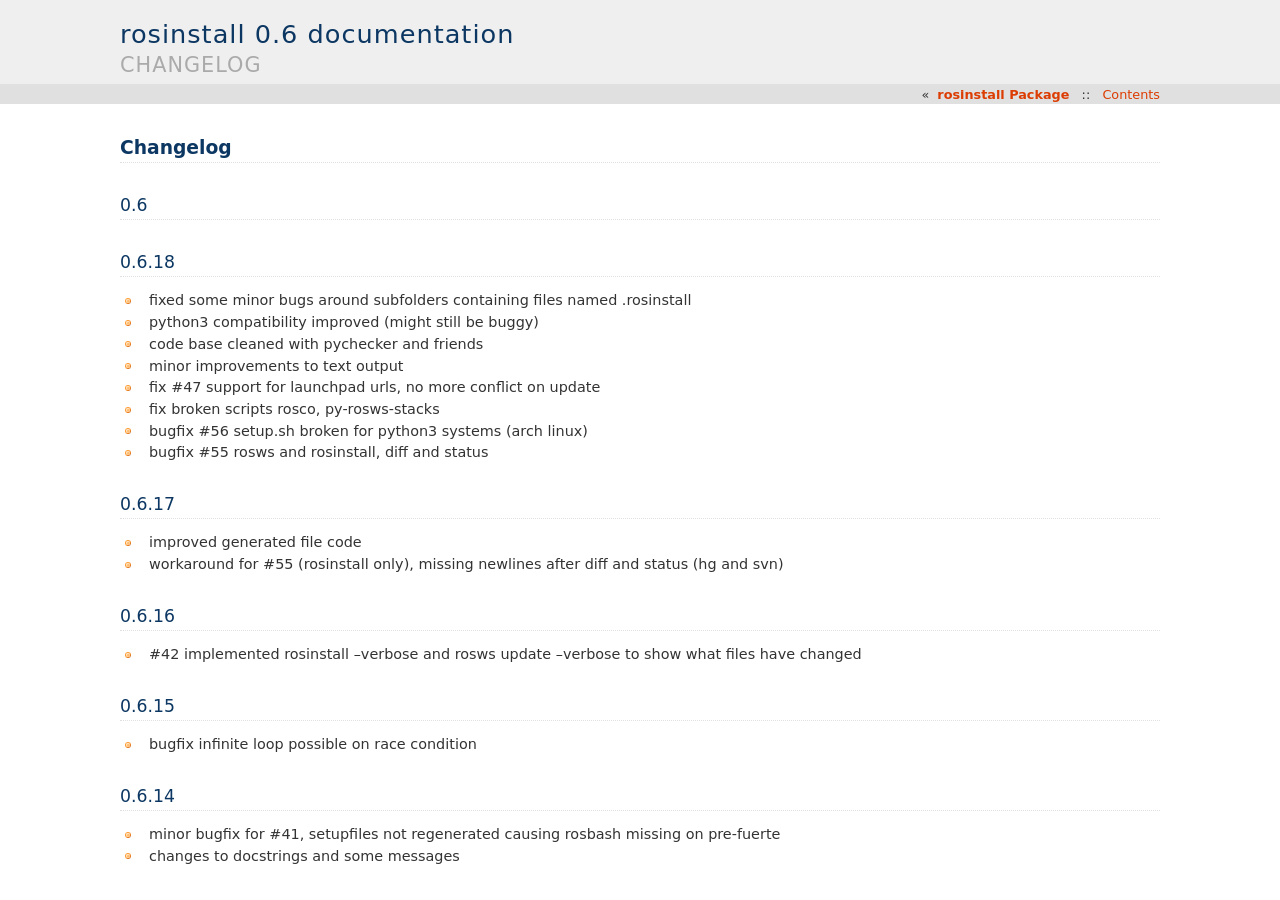
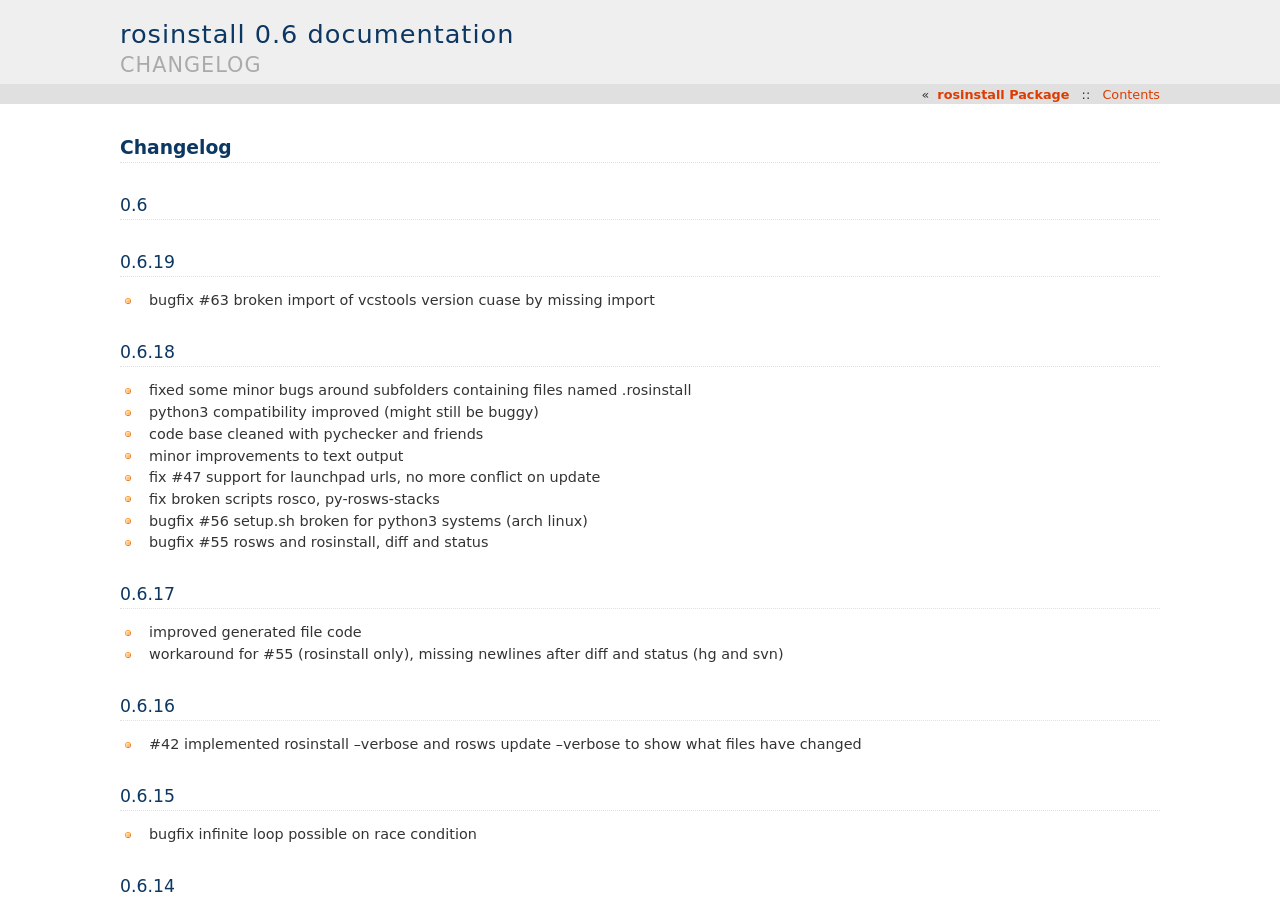
Before and after one commit to vcstools/rosinstall, a Sphinx documentation site: the page built from doc/changelog.rst, in a window 1280 px wide and 900 px high. Built offline with Sphinx 7.4.7, drawn with Linux system fonts in a browser that asks for light colours.

Commit message:
changelog

```diff
--- a/doc/changelog.rst
+++ b/doc/changelog.rst
@@ -3,6 +3,11 @@
 
 0.6
 ---
+
+0.6.19
+------
+
+- bugfix #63 broken import of vcstools version cuase by missing import
 
 0.6.18
 ------
```
